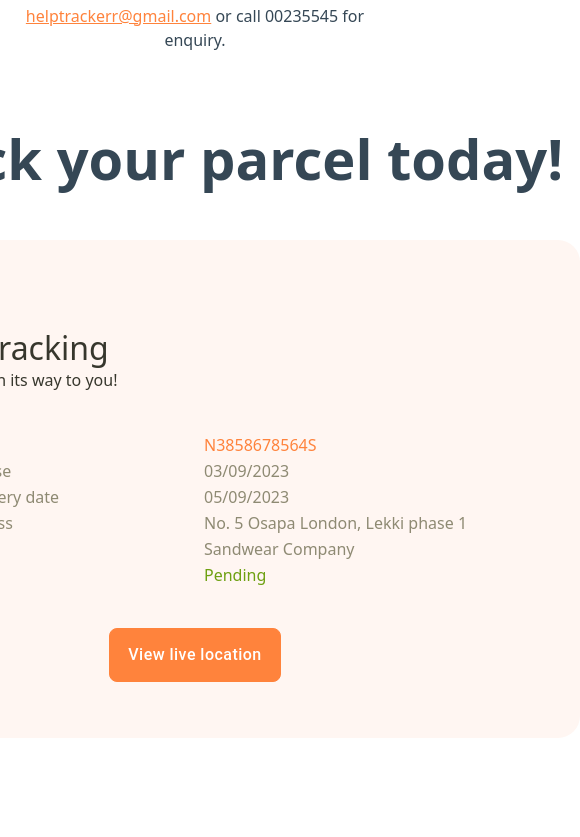
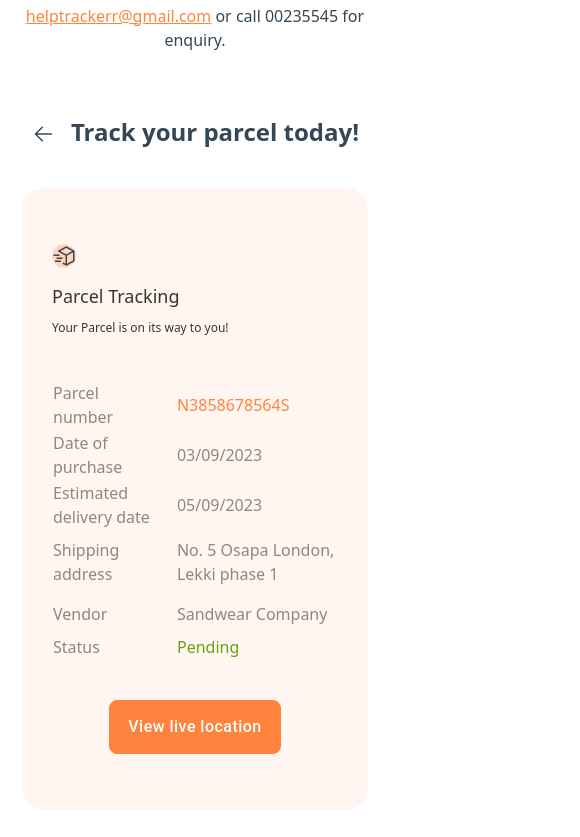
Before and after one commit to Amadu9933/Tracker-web-static, a React (Vite) app in the folder web-static/: page / in a window 390 px wide. Shown: the part 1207-2044 px from the top of the page, 580 px wide, since content can reach past the window. Built offline with nearby package versions, Linux system fonts and the light colour scheme; a small style sheet from the web is missing.

Commit message:
tracking detail mobile done

```diff
--- a/web-static/src/components/pages/customerPages/CustomerTrackingDetails/CustomerTrackingDetails.tsx
+++ b/web-static/src/components/pages/customerPages/CustomerTrackingDetails/CustomerTrackingDetails.tsx
@@ -36,19 +36,19 @@ const CustomerTrackingDetails: React.FC = () => {
 			<div className="flex justify-center mb-10 ">
 				<a href="">
 					<img
-						className="w-[48px] h-[48px] mt-5 mr-4"
+						className="md:w-[48px] md:h-[48px] w-6 h-6 md:mt-5 mt-[6px] mr-4"
 						src={Back}
 						alt="return"
 					/>
 				</a>{" "}
-				<h1 className="font-bold text-[#354755] text-[3.5rem]">
+				<h1 className="font-bold  text-[#354755] md:text-[3.5rem] text-2xl  ">
 					Track your parcel today!
 				</h1>{" "}
 			</div>
 
 			<div
-				className="bg-[#FFF6F2] mb-44 py-14 text-base font-normal text-[#8E8A73]
-                rounded-[22px] px-[4.5rem] w-[48.125rem]
+				className="bg-[#FFF6F2] mb-44 py-14 text-base font-normal text-[#8E8A73] md:text-[16px] text-[14px]
+                rounded-[22px] md:px-[4.5rem] px-[30px] md:w-[48.125rem]  w-[346px]
                 ">
 				<div className=" text-left">
 					<img
@@ -56,10 +56,10 @@ const CustomerTrackingDetails: React.FC = () => {
 						src={Carbon}
 						alt=""
 					/>
-					<h1 className="text-[2rem] font-medium text-[#37372D]">
+					<h1 className="md:text-[2rem] text-[1.125rem] font-medium text-[#37372D]">
 						Parcel Tracking
 					</h1>
-					<p className="text-[1rem] text-[#37372D] font-normal pt-2">
+					<p className="md:text-[1rem] text-[12px] text-[#37372D] font-normal pt-2">
 						Your Parcel is on its way to you!
 					</p>
 				</div>
--- a/web-static/src/components/pages/customerPages/CustomerTrackingDetails/DetailTable.tsx
+++ b/web-static/src/components/pages/customerPages/CustomerTrackingDetails/DetailTable.tsx
@@ -18,14 +18,14 @@ const DetailTable: React.FC = () => {
 					{/* Iterate over the object keys to create rows */}
 					{Object.entries(tableData).map(([key, value], index) => (
 						<tr key={index}>
-							<td className={"text-left  pr-36"}>{key}</td>
+							<td className={"text-left  md:pr-36  pr-4  "}>{key}</td>
 							<td
 								className={
 									key === "Status" && value === "Pending"
 										? "text-[#6EA011] text-left"
 										: key == "Parcel number"
 										? "text-[#FF833C] text-left"
-										: "text-left"
+										: "text-left py-[8px] "
 								}>
 								{value}
 							</td>
```
